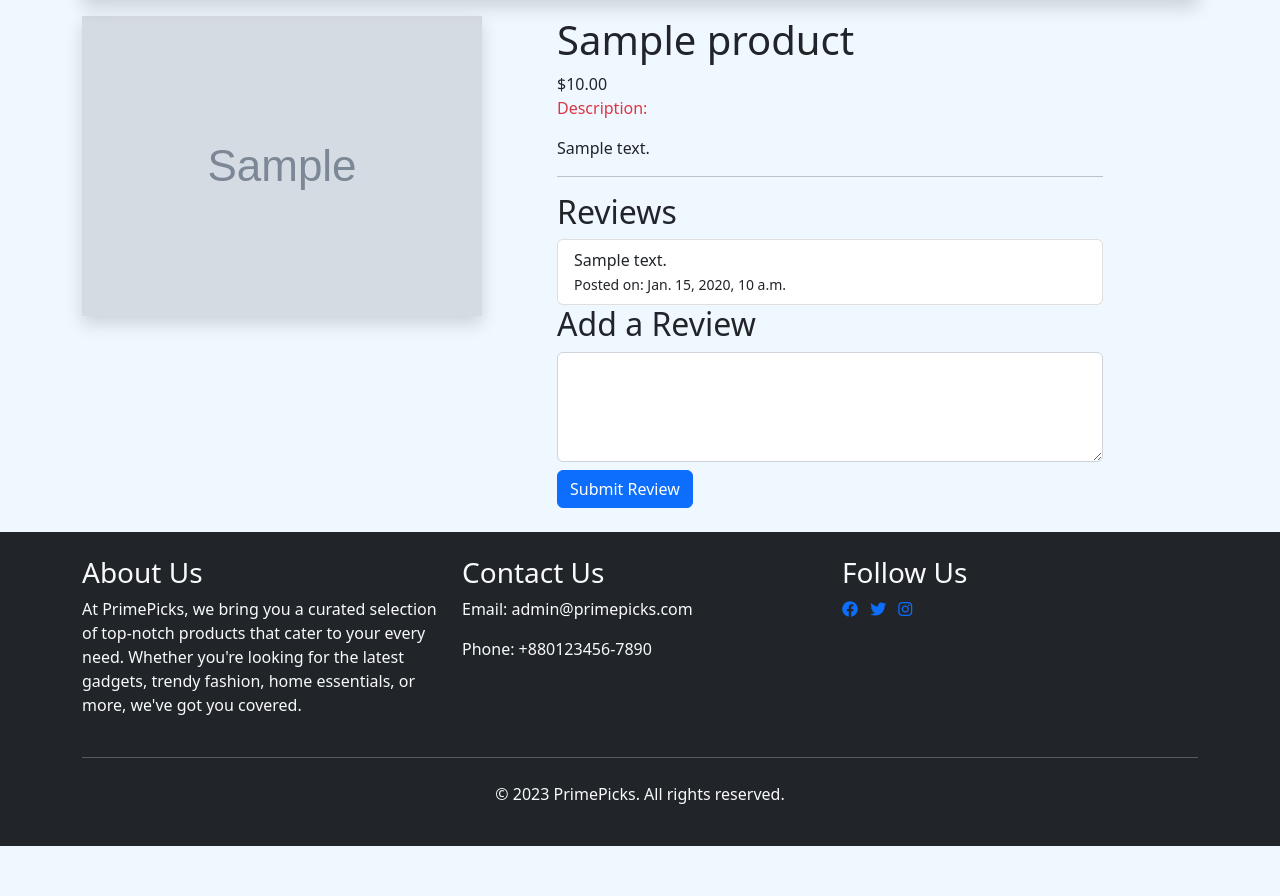
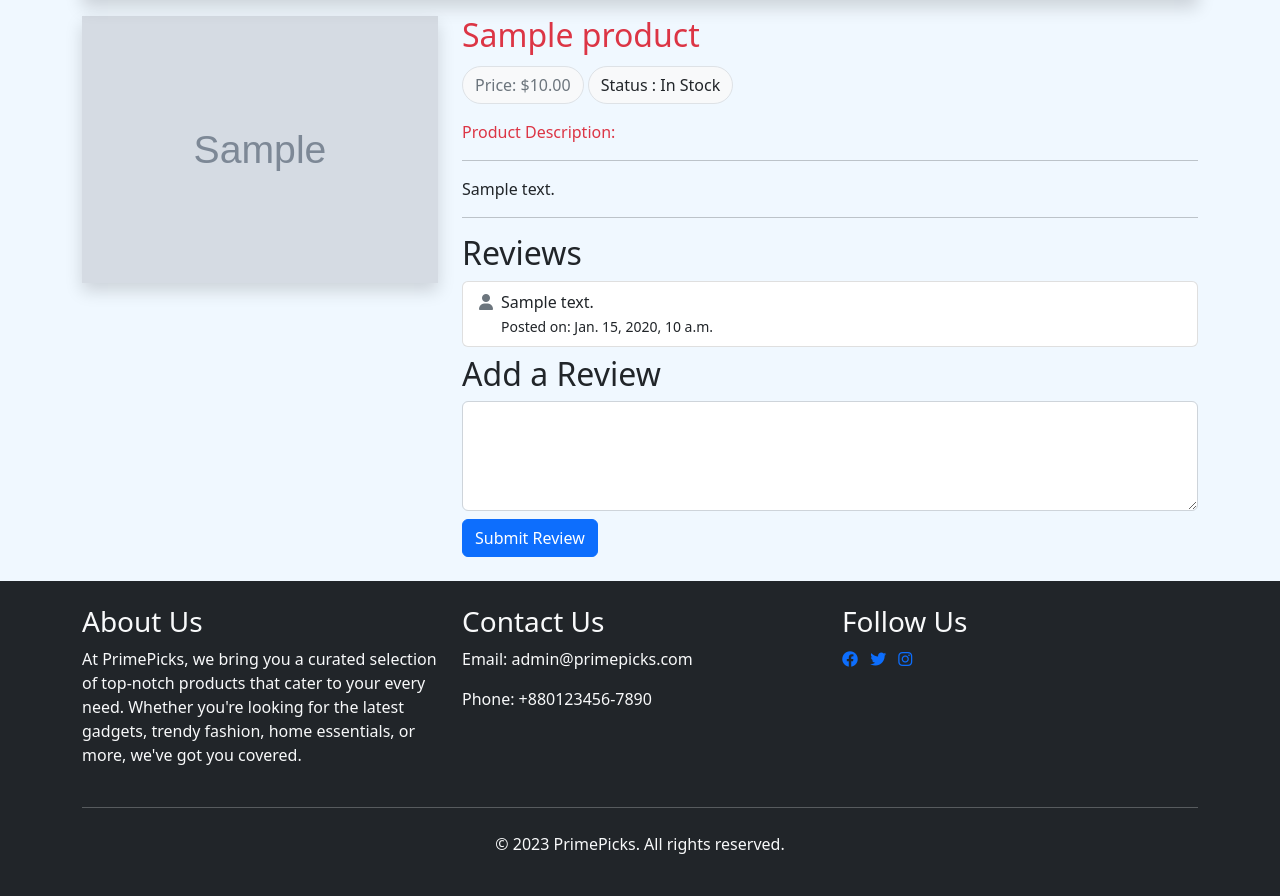
Before and after one commit to igenhimel/django_ecommerce-project_w3, a Django app: page /products/details/1/ in a window 1280 px wide. Shown: the part 56-952 px from the top of the page. Before the commit the page ends 902 px from the top, so only its background shows below. Run offline with Django 4.2, Linux system fonts and the light colour scheme; tables that the repository leaves empty hold one stand-in row (values such as "Sample post"); grey boxes marked "Sample" are stand-in pictures.

Commit message:
initial commit

```diff
--- a/products/models.py
+++ b/products/models.py
@@ -3,9 +3,18 @@ from django.core.validators import MaxValueValidator, MinValueValidator
 
 
 class Product(models.Model):
+
+    PRODUCT_TYPE_CHOICES = [
+        ('Electronics', 'Electronics'),
+        ('Fashion', 'Fashion'),
+        ('Groceries', 'Groceries'),
+        ('Home & Lifestyle', 'Home & Lifestyle'),
+    ]
+
     product_id = models.AutoField(primary_key=True)
     product_name = models.CharField(max_length=255)
-    product_type = models.CharField(max_length=255)
+    product_type = models.CharField(
+        max_length=255, choices=PRODUCT_TYPE_CHOICES)
     product_details = models.TextField()
     product_price = models.DecimalField(
         max_digits=10, decimal_places=2, default=0.00, validators=[MinValueValidator(0)])
--- a/products/templates/products/partials/nav.html
+++ b/products/templates/products/partials/nav.html
@@ -11,21 +11,16 @@
                 <!-- Form for large devices -->
                 <form class="form-inline d-none d-lg-block" method="get" action="{% url 'products:search' %}">
                     <div class="input-group">
-                        <input class="form-control" type="search" placeholder="Search" aria-label="Search" name="query" required>
+                        <input class="form-control" type="search" placeholder="Search" aria-label="Search" name="query"
+                            required>
                         <button type="submit" class="btn btn-warning">Search</button>
                     </div>
                 </form>
-                <!-- Collapsed navigation button for medium and small devices -->
-                <button class="navbar-toggler ml-auto" type="button" data-toggle="collapse"
-                        data-target="#navbarTogglerDemo03" aria-controls="navbarTogglerDemo03" aria-expanded="false"
-                        aria-label="Toggle navigation">
-                    <span class="navbar-toggler-icon"></span>
-                </button>
             </div>
         </div>
     </nav>
     <!-- Form for medium and small devices -->
-    <form class="form-inline d-block d-lg-none mt-2" method="get" action="{% url 'products:search' %}" >
+    <form class="form-inline d-block d-lg-none mt-2" method="get" action="{% url 'products:search' %}">
         <div class="input-group">
             <input class="form-control" type="search" placeholder="Search" aria-label="Search" name="query" required>
             <button type="submit" class="btn btn-warning">Search</button>
--- a/products/templates/products/products_details.html
+++ b/products/templates/products/products_details.html
@@ -4,31 +4,42 @@
 {% load apply_discount %}
 <section class="container">
     <div class="row mt-3">
-        <div class="col-md-5">
+        <div class="col-md-6 col-lg-4">
             <!-- Product Image -->
-            <img src="{{ product.product_image.url }}" alt="{{ product.product_name }}" class="img-fluid shadow">
+            <img src="{{ product.product_image.url }}" alt="{{ product.product_name }}"
+                class="img-fluid shadow product-images">
         </div>
-        <div class="col-md-6">
-            <h1>{{ product.product_name }}</h1>
+        <div class="col-md-6 col-lg-8">
+            <h2 class="text-danger">{{ product.product_name }}</h2>
             {% if product.product_discount > 0 %}
-            <span class="text-muted text-decoration-line-through">${{ product.product_price}}</span>
-            <span class="card-text m-0">${% apply_discount product.product_price product.product_discount %}</span>
-            <small class="d-block text-muted small">Discount {{ product.product_discount }}%</small>
+
+            <span class="btn border rounded-pill mt-1 bg-light">Price:
+                ${% apply_discount product.product_price product.product_discount %}</span>
+            <span class="text-muted btn border rounded-pill mt-1 bg-light">Regular Price:
+                ${{ product.product_price}}</span>
+            <small class="btn border rounded-pill mt-1 bg-light">Discount {{ product.product_discount }}%</small>
+
             {% else %}
-            <p class="card-text m-0">${{ product.product_price}}</p>
+            <span class="text-muted btn border rounded-pill mt-1 bg-light">Price: ${{ product.product_price}}</span>
             {% endif %}
-            <p class="text-danger">Description: <br></p>
-
+            <small class="btn border rounded-pill mt-1 bg-light">Status : In Stock</small>
+            <p class="text-danger mt-3">Product Description: <br></p>
+            <hr>
             <p>{{ product.product_details|linebreaksbr }}</p>
             <hr>
             <h2>Reviews</h2>
             <ul class="list-group">
                 {% for review in product.reviews.all %}
                 <li class="list-group-item">
-                    {{ review.review_text }}
-                    <br>
-                    <small>Posted on: {{ review.created_at }}</small>
-                    <div class="d-flex align-items-center">
+                    <div class="d-flex align-items-start">
+                        <div class="user-icon">
+                            <i class="fa-solid fa-user me-2 text-secondary"></i>
+                        </div>
+                        <div class="review-content ml-3">
+                            {{ review.review_text|linebreaksbr }}
+                            <br>
+                            <small>Posted on: {{ review.created_at }}</small>
+                        </div>
                     </div>
                 </li>
                 {% empty %}
@@ -36,7 +47,7 @@
                 {% endfor %}
             </ul>
 
-            <h2>Add a Review</h2>
+            <h2 class="mt-2">Add a Review</h2>
             <form method="post" action="{% url 'products:submit_review' product_id=product.product_id %}" class="mb-4">
                 {% csrf_token %}
                 <textarea name="review" class="form-control mb-2" rows="4"></textarea>
--- a/static/styles.css
+++ b/static/styles.css
@@ -22,7 +22,7 @@ body {
 }
 
 .fa-star {
-    font-size: 8px;
+    font-size: 14px;
 }
 
 .no-search {
```
Also changed, not shown: products/templates/products/product_type_search.html (+19 -8 lines), products/templates/products/products_list.html (+15 -6 lines), products/templates/products/search_page.html (+10 -7 lines), products/migrations/0008_alter_product_product_type.py (added).
